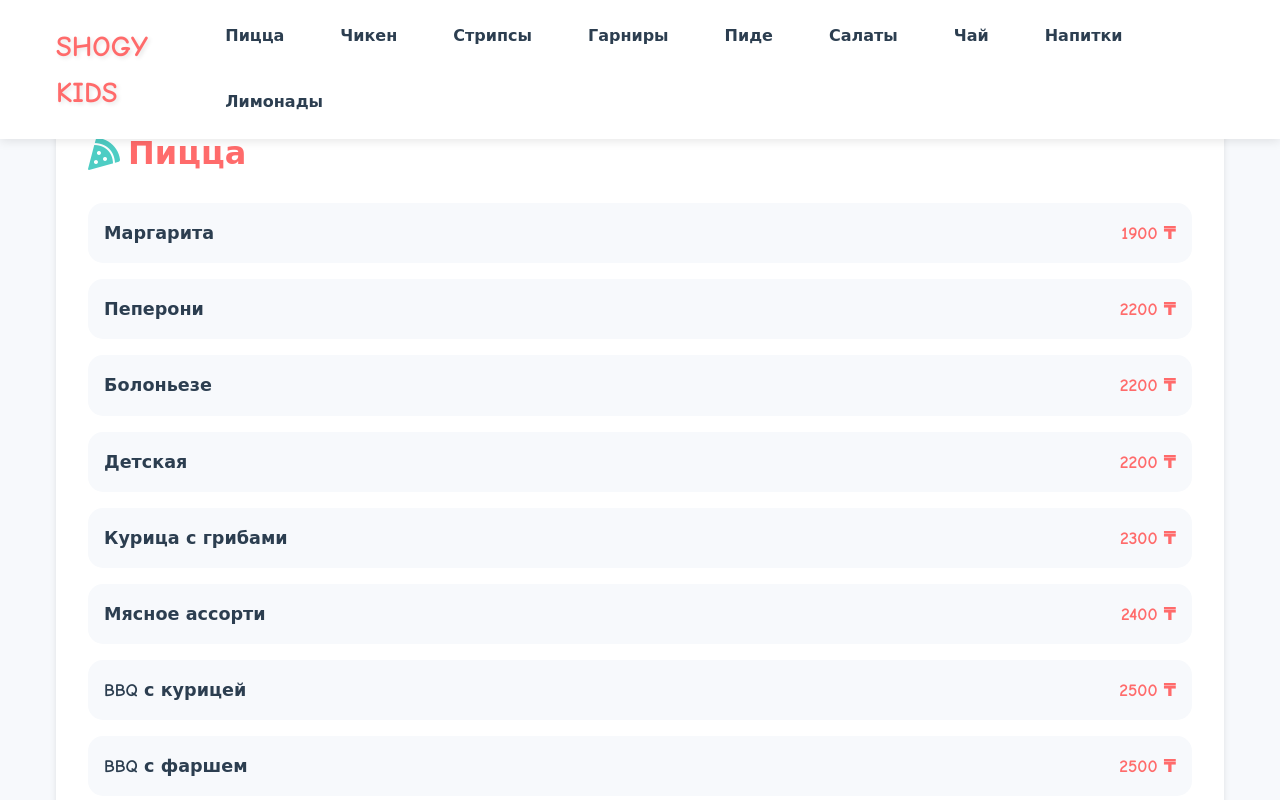
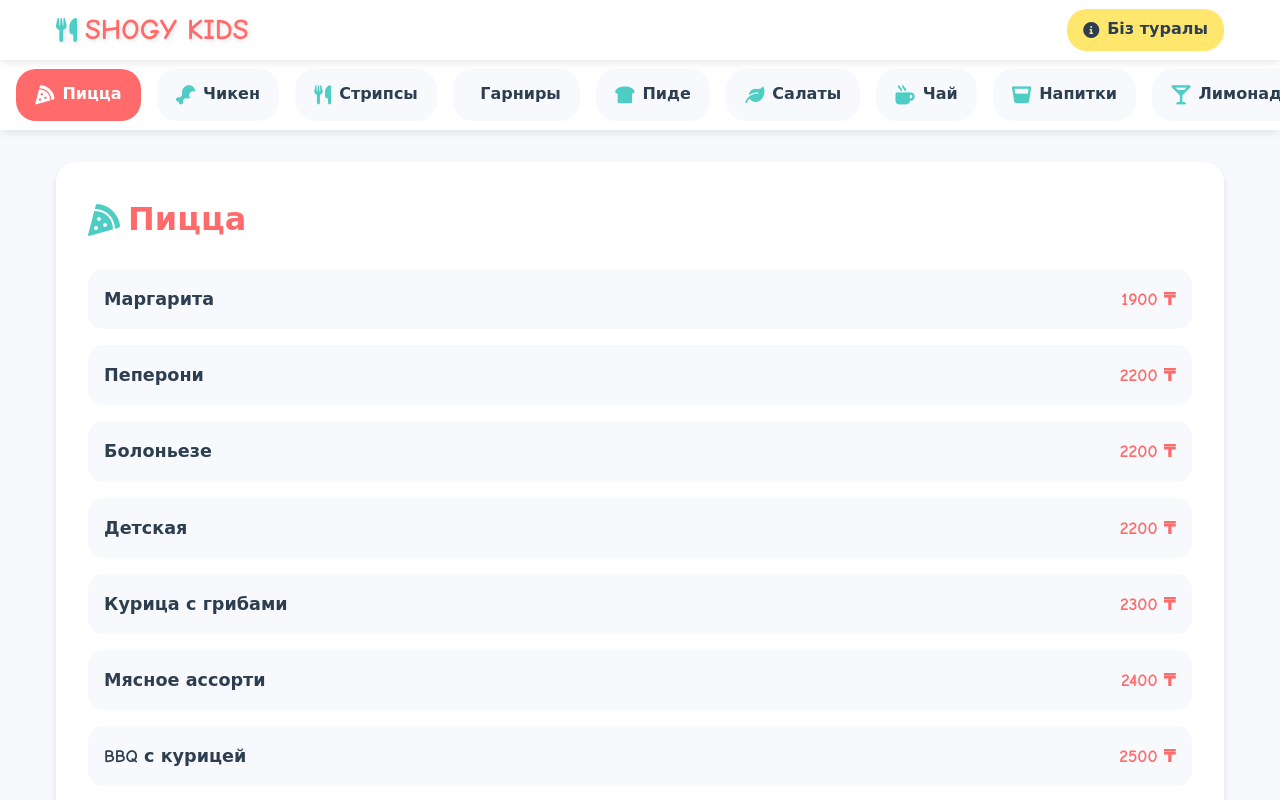
Before and after one commit to Galagenn/SHOGY-KIDS-MENU, a plain HTML site: page index.html in a window 1280 px wide. Shown: the top 800 px of the page. Drawn offline with Linux system fonts and the light colour scheme.

Commit message:
sixth commit

```diff
--- a/index.html
+++ b/index.html
@@ -3,25 +3,65 @@
 <head>
     <meta charset="UTF-8">
     <meta name="viewport" content="width=device-width, initial-scale=1.0">
+    <link rel="icon" href="favicon_logo.png" type="image/png">
     <title>SHOGY KIDS - Детско-семейное кафе</title>
     <link rel="stylesheet" href="styles.css">
     <link href="https://fonts.googleapis.com/css2?family=Comic+Neue:wght@400;700&display=swap" rel="stylesheet">
     <link rel="stylesheet" href="https://cdnjs.cloudflare.com/ajax/libs/font-awesome/6.0.0/css/all.min.css">
 </head>
 <body>
+    <header class="main-header">
+        <div class="header-container">
+            <div class="logo">
+                <i class="fas fa-utensils"></i>
+                SHOGY KIDS
+            </div>
+            <a href="https://shogy-kids.vercel.app/" class="about-us">
+                <i class="fas fa-info-circle"></i>
+                Біз туралы
+            </a>
+        </div>
+    </header>
+
     <nav class="navbar">
-        <div class="nav-container">
-            <div class="logo">SHOGY KIDS</div>
+        <div class="nav-scroll-container">
             <div class="nav-links">
-                <a href="#pizza" class="nav-link">Пицца</a>
-                <a href="#chicken" class="nav-link">Чикен</a>
-                <a href="#strips" class="nav-link">Стрипсы</a>
-                <a href="#sides" class="nav-link">Гарниры</a>
-                <a href="#pide" class="nav-link">Пиде</a>
-                <a href="#salads" class="nav-link">Салаты</a>
-                <a href="#tea" class="nav-link">Чай</a>
-                <a href="#drinks" class="nav-link">Напитки</a>
-                <a href="#lemonades" class="nav-link">Лимонады</a>
+                <a href="#pizza" class="nav-link">
+                    <i class="fas fa-pizza-slice"></i>
+                    Пицца
+                </a>
+                <a href="#chicken" class="nav-link">
+                    <i class="fas fa-drumstick-bite"></i>
+                    Чикен
+                </a>
+                <a href="#strips" class="nav-link">
+                    <i class="fas fa-utensils"></i>
+                    Стрипсы
+                </a>
+                <a href="#sides" class="nav-link">
+                    <i class="fas fa-french-fries"></i>
+                    Гарниры
+                </a>
+                <a href="#pide" class="nav-link">
+                    <i class="fas fa-bread-slice"></i>
+                    Пиде
+                </a>
+                <a href="#salads" class="nav-link">
+                    <i class="fas fa-leaf"></i>
+                    Салаты
+                </a>
+                <a href="#tea" class="nav-link">
+                    <i class="fas fa-mug-hot"></i>
+                    Чай
+                </a>
+                <a href="#drinks" class="nav-link">
+                    <i class="fas fa-glass-whiskey"></i>
+                    Напитки
+                </a>
+                <a href="#lemonades" class="nav-link">
+                    <i class="fas fa-glass-martini-alt"></i>
+                    Лимонады
+                </a>
             </div>
         </div>
     </nav>
@@ -208,6 +248,10 @@
                     <span class="item-name">Натуральный сок (1 л)</span>
                     <span class="item-price">850 ₸</span>
                 </div>
+                <div class="menu-item">
+                    <span class="item-name">Коктейль</span>
+                    <span class="item-price">1000 ₸</span>
+                </div>
             </div>
         </section>
 
--- a/script.js
+++ b/script.js
@@ -1,17 +1,32 @@
 document.addEventListener('DOMContentLoaded', () => {
+    const navContainer = document.querySelector('.nav-scroll-container');
+    const navLinks = document.querySelectorAll('.nav-link');
+    const sections = document.querySelectorAll('.menu-section');
+
     // Smooth scrolling for navigation links
-    document.querySelectorAll('a[href^="#"]').forEach(anchor => {
-        anchor.addEventListener('click', function (e) {
+    navLinks.forEach(link => {
+        link.addEventListener('click', function (e) {
             e.preventDefault();
             const targetId = this.getAttribute('href');
             const targetElement = document.querySelector(targetId);
 
             if (targetElement) {
+                const headerHeight = document.querySelector('.main-header').offsetHeight;
                 const navbarHeight = document.querySelector('.navbar').offsetHeight;
-                const targetPosition = targetElement.getBoundingClientRect().top + window.pageYOffset - navbarHeight;
+                const targetPosition = targetElement.getBoundingClientRect().top + window.pageYOffset - headerHeight - navbarHeight;
 
                 window.scrollTo({
                     top: targetPosition,
+                    behavior: 'smooth'
+                });
+
+                // Center the clicked link in the nav container
+                const linkRect = this.getBoundingClientRect();
+                const containerRect = navContainer.getBoundingClientRect();
+                const scrollLeft = navContainer.scrollLeft + (linkRect.left - containerRect.left) - (containerRect.width / 2) + (linkRect.width / 2);
+
+                navContainer.scrollTo({
+                    left: scrollLeft,
                     behavior: 'smooth'
                 });
             }
@@ -36,13 +51,14 @@ document.addEventListener('DOMContentLoaded', () => {
     }, observerOptions);
 
     // Observe all menu sections
-    document.querySelectorAll('.menu-section').forEach(section => {
+    sections.forEach(section => {
         observer.observe(section);
     });
 
     // Add active state to navigation links based on scroll position
-    const sections = document.querySelectorAll('.menu-section');
-    const navLinks = document.querySelectorAll('.nav-link');
+    const headerHeight = document.querySelector('.main-header').offsetHeight;
+    const navbarHeight = document.querySelector('.navbar').offsetHeight;
+    const offset = headerHeight + navbarHeight + 50;
 
     window.addEventListener('scroll', () => {
         let current = '';
@@ -50,9 +66,8 @@ document.addEventListener('DOMContentLoaded', () => {
         sections.forEach(section => {
             const sectionTop = section.offsetTop;
             const sectionHeight = section.clientHeight;
-            const navbarHeight = document.querySelector('.navbar').offsetHeight;
 
-            if (window.pageYOffset >= sectionTop - navbarHeight - 50) {
+            if (window.pageYOffset >= sectionTop - offset) {
                 current = section.getAttribute('id');
             }
         });
@@ -61,7 +76,49 @@ document.addEventListener('DOMContentLoaded', () => {
             link.classList.remove('active');
             if (link.getAttribute('href').slice(1) === current) {
                 link.classList.add('active');
+
+                // Ensure active link is visible in the nav container
+                const linkRect = link.getBoundingClientRect();
+                const containerRect = navContainer.getBoundingClientRect();
+
+                if (linkRect.left < containerRect.left || linkRect.right > containerRect.right) {
+                    const scrollLeft = navContainer.scrollLeft + (linkRect.left - containerRect.left) - (containerRect.width / 2) + (linkRect.width / 2);
+                    navContainer.scrollTo({
+                        left: scrollLeft,
+                        behavior: 'smooth'
+                    });
+                }
             }
         });
     });
+
+    // Touch scroll handling for mobile
+    let isDown = false;
+    let startX;
+    let scrollLeft;
+
+    navContainer.addEventListener('mousedown', (e) => {
+        isDown = true;
+        navContainer.style.cursor = 'grabbing';
+        startX = e.pageX - navContainer.offsetLeft;
+        scrollLeft = navContainer.scrollLeft;
+    });
+
+    navContainer.addEventListener('mouseleave', () => {
+        isDown = false;
+        navContainer.style.cursor = 'grab';
+    });
+
+    navContainer.addEventListener('mouseup', () => {
+        isDown = false;
+        navContainer.style.cursor = 'grab';
+    });
+
+    navContainer.addEventListener('mousemove', (e) => {
+        if (!isDown) return;
+        e.preventDefault();
+        const x = e.pageX - navContainer.offsetLeft;
+        const walk = (x - startX) * 2;
+        navContainer.scrollLeft = scrollLeft - walk;
+    });
 });
--- a/styles.css
+++ b/styles.css
@@ -6,6 +6,8 @@
     --background-color: #F7F9FC;
     --card-background: #FFFFFF;
     --shadow-color: rgba(0, 0, 0, 0.1);
+    --header-height: 60px;
+    --navbar-height: 70px;
 }
 
 * {
@@ -21,19 +23,21 @@ body {
     line-height: 1.6;
 }
 
-.navbar {
+/* Header Styles */
+.main-header {
     position: fixed;
     top: 0;
     left: 0;
     right: 0;
+    height: var(--header-height);
     background-color: var(--card-background);
     box-shadow: 0 2px 10px var(--shadow-color);
-    z-index: 1000;
-    padding: 1rem 0;
+    z-index: 1001;
 }
 
-.nav-container {
+.header-container {
     max-width: 1200px;
+    height: 100%;
     margin: 0 auto;
     padding: 0 1rem;
     display: flex;
@@ -46,21 +50,86 @@ body {
     font-weight: bold;
     color: var(--primary-color);
     text-shadow: 2px 2px 4px var(--shadow-color);
+    display: flex;
+    align-items: center;
+    gap: 0.5rem;
+}
+
+.logo i {
+    font-size: 1.5rem;
+    color: var(--secondary-color);
+}
+
+.about-us {
+    color: var(--text-color);
+    text-decoration: none;
+    font-weight: bold;
+    padding: 0.5rem 1rem;
+    border-radius: 20px;
+    background-color: var(--accent-color);
+    transition: all 0.3s ease;
+    display: flex;
+    align-items: center;
+    gap: 0.5rem;
+}
+
+.about-us:hover {
+    transform: translateY(-2px);
+    box-shadow: 0 4px 8px var(--shadow-color);
+}
+
+/* Navbar Styles */
+.navbar {
+    position: fixed;
+    top: var(--header-height);
+    left: 0;
+    right: 0;
+    height: var(--navbar-height);
+    background-color: var(--card-background);
+    box-shadow: 0 2px 10px var(--shadow-color);
+    z-index: 1000;
+}
+
+.nav-scroll-container {
+    height: 100%;
+    overflow-x: auto;
+    overflow-y: hidden;
+    scroll-behavior: smooth;
+    -webkit-overflow-scrolling: touch;
+    scrollbar-width: none; /* Firefox */
+    -ms-overflow-style: none; /* IE and Edge */
+}
+
+.nav-scroll-container::-webkit-scrollbar {
+    display: none; /* Chrome, Safari, Opera */
 }
 
 .nav-links {
+    height: 100%;
     display: flex;
-    gap: 1.5rem;
-    flex-wrap: wrap;
+    align-items: center;
+    gap: 1rem;
+    padding: 0 1rem;
+    min-width: min-content;
 }
 
 .nav-link {
     color: var(--text-color);
     text-decoration: none;
     font-weight: bold;
-    padding: 0.5rem 1rem;
+    padding: 0.8rem 1.2rem;
     border-radius: 20px;
     transition: all 0.3s ease;
+    white-space: nowrap;
+    display: flex;
+    align-items: center;
+    gap: 0.5rem;
+    background-color: var(--background-color);
+}
+
+.nav-link i {
+    font-size: 1.2rem;
+    color: var(--secondary-color);
 }
 
 .nav-link:hover {
@@ -69,9 +138,23 @@ body {
     transform: translateY(-2px);
 }
 
+.nav-link:hover i {
+    color: white;
+}
+
+.nav-link.active {
+    background-color: var(--primary-color);
+    color: white;
+}
+
+.nav-link.active i {
+    color: white;
+}
+
+/* Container adjustment for fixed header and navbar */
 .container {
     max-width: 1200px;
-    margin: 6rem auto 2rem;
+    margin: calc(var(--header-height) + var(--navbar-height) + 2rem) auto 2rem;
     padding: 0 1rem;
 }
 
```
Also changed, not shown: favicon_logo.png (added).
